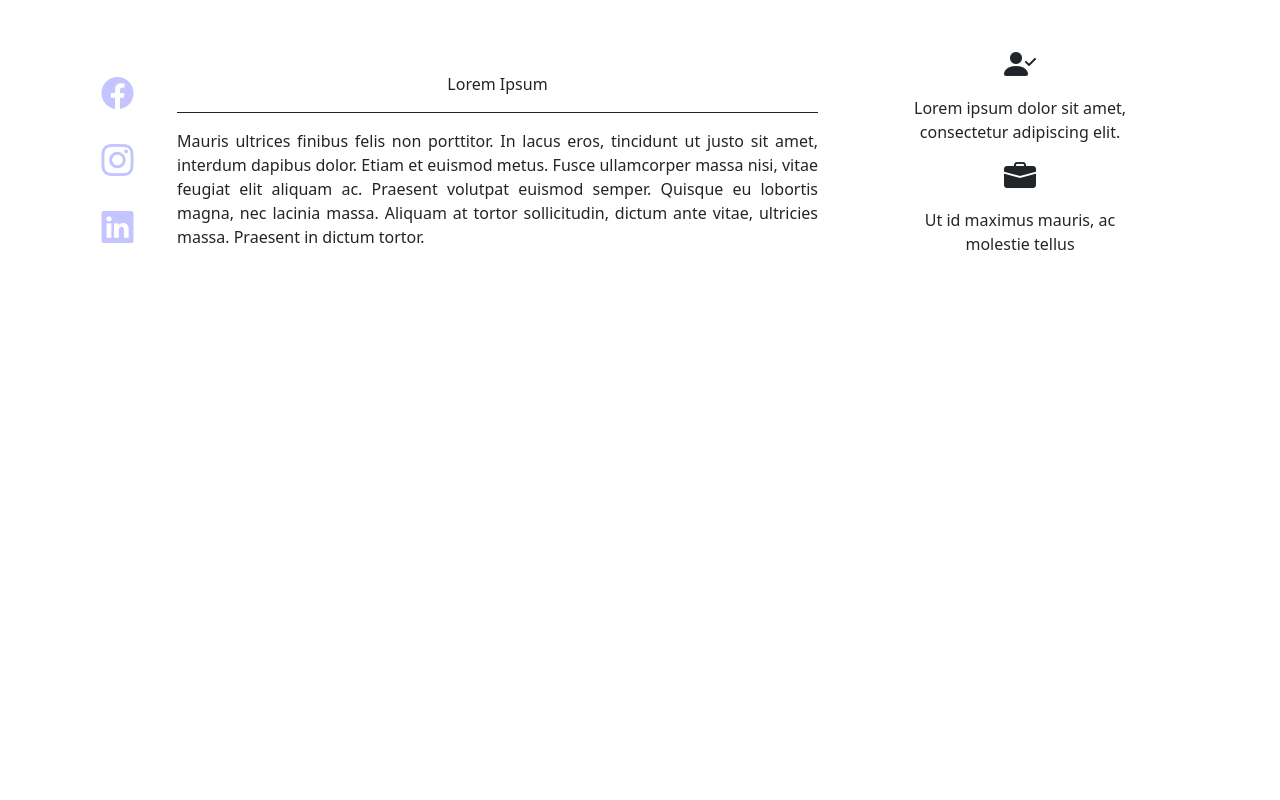
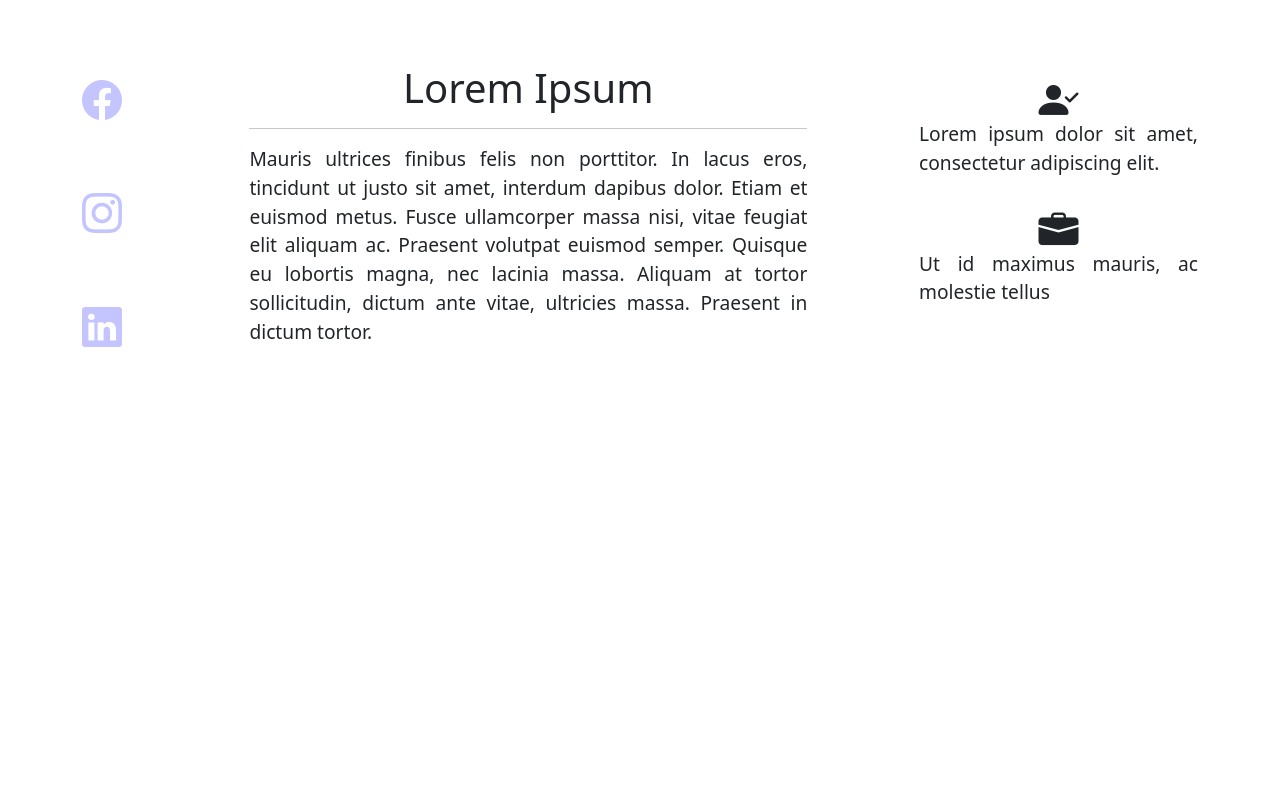
Before and after one commit to gpurplem/simple-landing-page, a PHP site: page /footer.php in a window 1280 px wide. Run offline with PHP 8.4, Linux system fonts and the light colour scheme.

Commit message:
footer remodel

```diff
--- /dev/null
+++ b/footer.css
@@ -0,0 +1,76 @@
+footer {
+    background: hsl(0deg 0% 100% / 17%);
+}
+
+.footer-content--wrapper {
+    display: flex;
+    flex-direction: column;
+}
+
+.footer-social-icons--wrapper {
+    display: flex;
+    flex-direction: row;
+    flex-wrap: wrap;
+    justify-content: space-between;
+    margin: 1rem 0 2rem 0;
+}
+
+.footer-social-icons--wrapper a {
+    font-size: 2.5rem;
+}
+
+.footer-about--wrapper {
+    font-size: var(--font-size);
+    text-align: justify;
+    margin: 1rem 0 2rem 0;
+}
+
+.footer-about--wrapper h1 {
+    text-align: center;
+}
+
+.footer-features--wrapper {
+    font-size: var(--font-size);
+    text-align: justify;
+    margin: 1rem 0;
+}
+
+.footer-features--wrapper i {
+    font-size: 2.5rem;
+}
+
+.footer-features--wrapper > div {
+    display: flex;
+    flex-direction: column;
+    flex-wrap: nowrap;
+    align-items: center;
+    margin: 1rem 0;
+}
+
+@media screen and (min-width: 1025px) {
+
+    .footer-content--wrapper {
+        flex-direction: row;
+        justify-content: space-between;
+    }
+
+    .footer-social-icons--wrapper {
+        flex-direction: column;
+        flex-wrap: nowrap;
+    }
+
+    .footer-social-icons--wrapper a {
+        margin: 1rem 0;
+    }
+
+    .footer-social-icons--wrapper {
+        width: 5%;
+    }
+    .footer-about--wrapper {
+        width: 50%;
+    }
+    .footer-features--wrapper {
+        width: 25%;
+    }
+
+}
--- a/footer.php
+++ b/footer.php
@@ -2,45 +2,46 @@
 
 <footer>
     <div class="container py-5">
-        <div class="row row-gap-5">
-            <div class="row-12 col-lg-1 justify-content-evenly align-self-sm-center d-flex flex-row flex-lg-column align-items-sm-center"
-                style=" gap: 35px; font-size: 2em;">
-                <a class="text-decoration-none" href="https://www.facebook.com">
+        <div class="footer-content--wrapper">
+
+            <div class='footer-social-icons--wrapper'>
+
+                <a href="https://www.facebook.com">
                     <i class="bi bi-facebook"></i>
                 </a>
-                <a class="text-decoration-none" href="https://www.instagram.com">
+
+                <a href="https://www.instagram.com">
                     <i class="bi bi-instagram"></i>
                 </a>
-                <a class="text-decoration-none" href="https://www.linkedin.com">
+
+                <a href="https://www.linkedin.com">
                     <i class="bi bi-linkedin"></i>
                 </a>
+
             </div>
 
-            <div class="row-12 col-lg-7 align-self-center text-center">
-                <span>Lorem Ipsum</span>
-                <hr style="width: 100%; background-color: white; height: 0.1vh; opacity: 1;">
-                <div class="d-flex" style="text-align: justify;">
+            <div class="footer-about--wrapper">
+                <h1>Lorem Ipsum</h1>
+                <hr>
+                <p>
                     Mauris ultrices finibus felis non porttitor. In lacus eros, tincidunt ut justo sit amet,
                     interdum dapibus dolor. Etiam et euismod metus. Fusce ullamcorper massa nisi, vitae feugiat elit
                     aliquam ac. Praesent volutpat euismod semper. Quisque eu lobortis magna, nec lacinia massa.
                     Aliquam at tortor sollicitudin, dictum ante vitae, ultricies massa. Praesent in dictum tortor.
-                </div>
+                </p>
             </div>
 
-            <div
-                class="row-12 col-lg-4 d-flex flex-row flex-lg-column align-self-lg-center justify-content-center align-items-center">
-                <div class="card"
-                    style="width: 18rem;background: none;border: none;align-items: center;text-align: center;">
-                    <i class="bi bi-person-check-fill" style="font-size: 2em;"></i>
-                    <div class="card-body">
-                        <p class="card-text">Lorem ipsum dolor sit amet, consectetur adipiscing elit.</p>
+            <div class="footer-features--wrapper">
+                <div>
+                    <i class="bi bi-person-check-fill"></i>
+                    <div>
+                        <p>Lorem ipsum dolor sit amet, consectetur adipiscing elit.</p>
                     </div>
                 </div>
-                <div class="card"
-                    style="width: 18rem;background: none;border: none;align-items: center;text-align: center;">
-                    <i class="bi bi-briefcase-fill" style="font-size: 2em;"></i>
-                    <div class="card-body">
-                        <p class="card-text">Ut id maximus mauris, ac molestie tellus</p>
+                <div>
+                    <i class="bi bi-briefcase-fill"></i>
+                    <div>
+                        <p>Ut id maximus mauris, ac molestie tellus</p>
                     </div>
                 </div>
             </div>
--- a/head.php
+++ b/head.php
@@ -1,9 +1,14 @@
+<meta charset="UTF-8">
+<meta http-equiv="X-UA-Compatible" content="IE=edge">
+<meta name="viewport" content="width=device-width, initial-scale=1.0">
 <link rel="stylesheet" href="./bootstrap-css/bootstrap.css">
 <link rel="stylesheet" href="https://cdn.jsdelivr.net/npm/bootstrap-icons@1.10.3/font/bootstrap-icons.css">
 <link rel="preconnect" href="https://fonts.googleapis.com">
 <link rel="preconnect" href="https://fonts.gstatic.com" crossorigin>
 <link href="https://fonts.googleapis.com/css2?family=Montserrat:wght@300;400;500;600;700;800;900&display=swap"
-rel="stylesheet">
+    rel="stylesheet">
 
 <script src="./bootstrap-js/bootstrap.js"></script>
+
 <link rel="stylesheet" href="./styles.css">
+<link rel="stylesheet" href="./footer.css">
--- a/index.php
+++ b/index.php
@@ -2,10 +2,6 @@
 <html lang="pt-br">
 
 <head>
-    <meta charset="UTF-8">
-    <meta http-equiv="X-UA-Compatible" content="IE=edge">
-    <meta name="viewport" content="width=device-width, initial-scale=1.0">
-
     <?php include 'head.php' ?>
 
     <title>Simple Landing Page</title>
--- a/styles.css
+++ b/styles.css
@@ -1,3 +1,7 @@
+:root {
+    --font-size: 1.2rem;
+}
+
 * {
     margin: 0;
     padding: 0;
@@ -77,7 +81,3 @@ a {
         width: 300px;
     }
 }
-
-footer {
-    background: hsl(0deg 0% 100% / 17%);
-}
```
